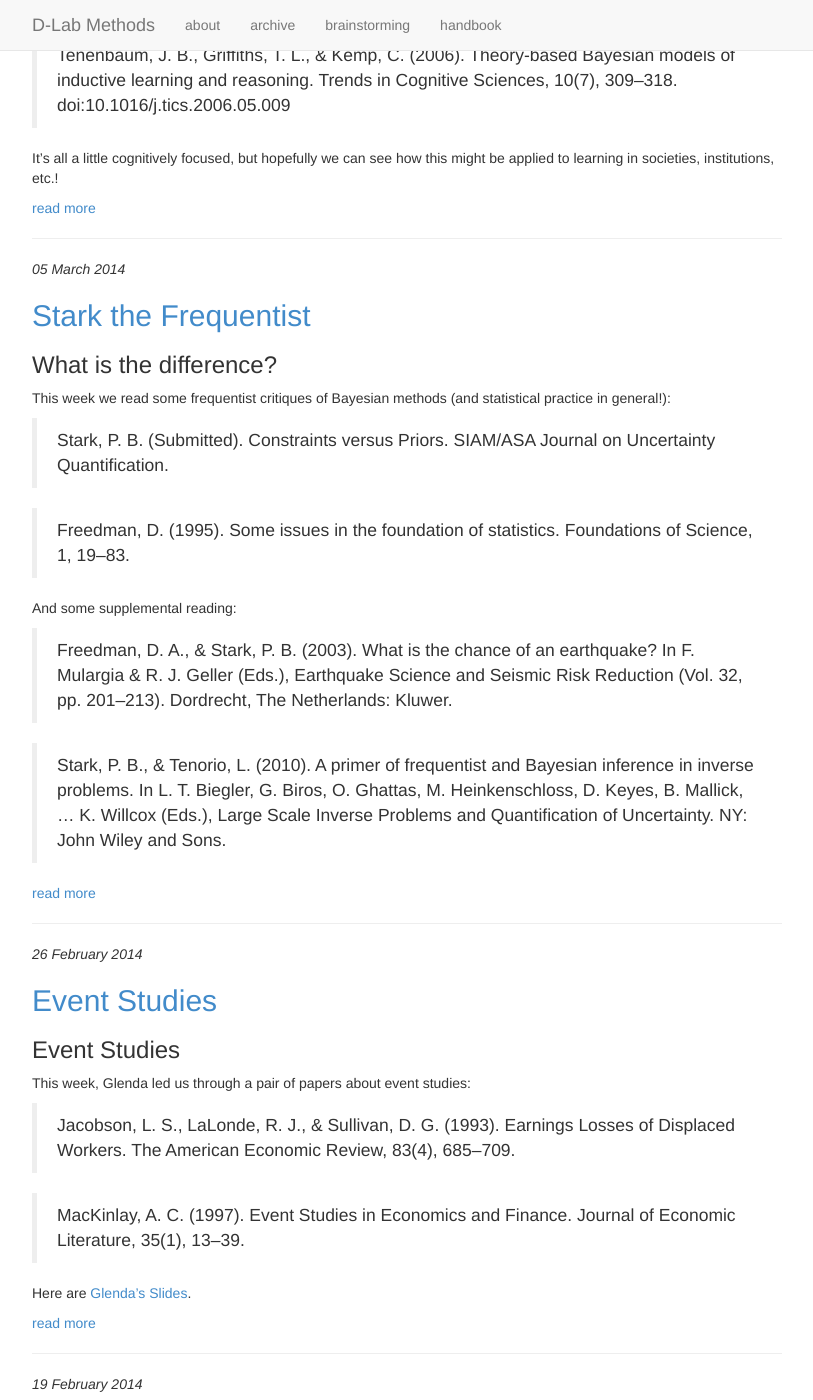
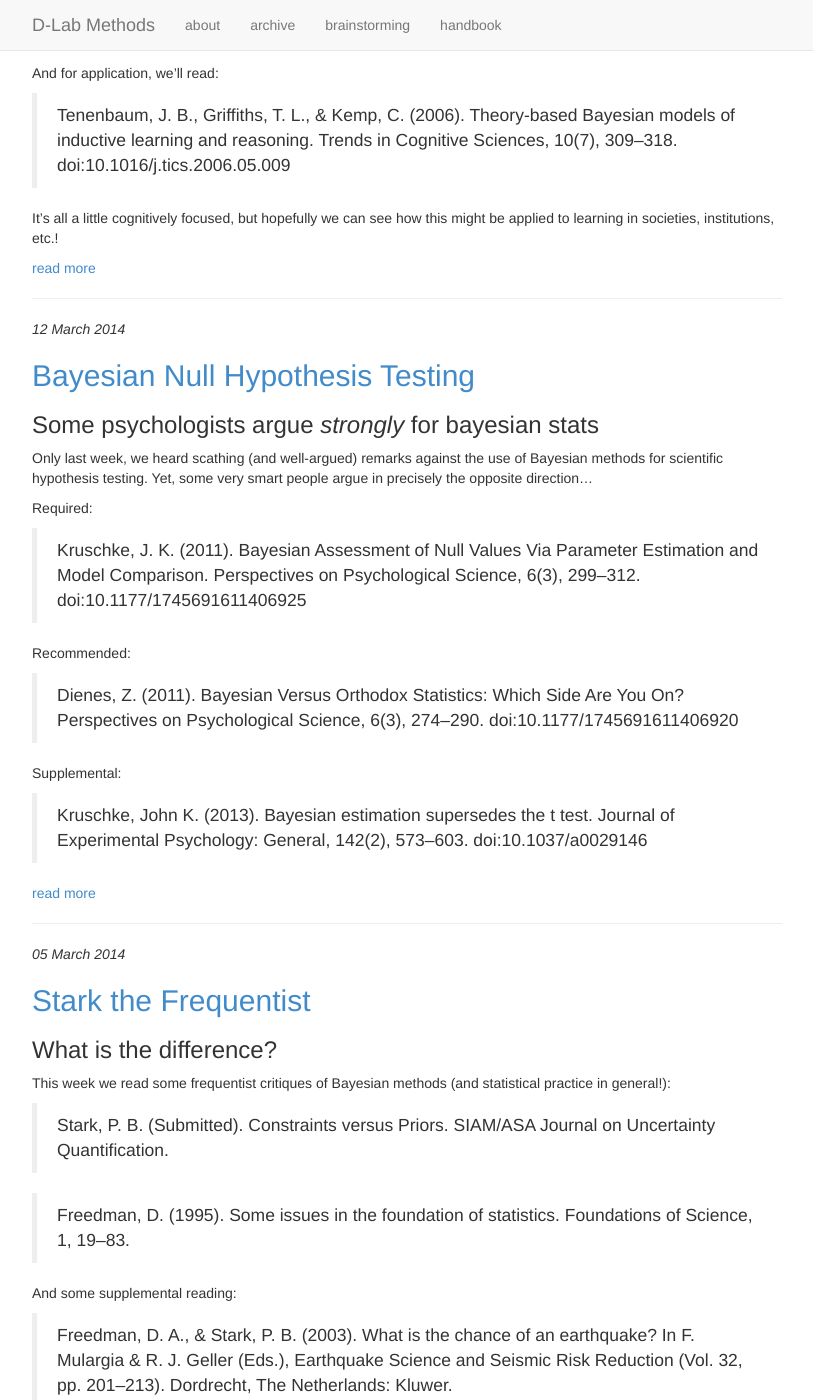
Before and after one commit to dlab-berkeley/dlab-methods, a Jekyll site: the page built from index.md, in a window 1280 px wide and 1400 px high, scrolled down 1264 px. Shown: the whole window, without its empty margins (38-851 px from the left). Built offline with Jekyll 4.4.1, drawn with Linux system fonts in a browser that asks for light colours; Markdown is read by kramdown in place of the engine named in the settings; some of the changed text lies outside the part shown.

Commit message:
Fixing a bayesian gap, minor tag updates

```diff
--- /dev/null
+++ b/_posts/2014-03-12-bayesian-null-hypotheses.md
@@ -0,0 +1,33 @@
+---
+layout: post
+title: Bayesian Null Hypothesis Testing
+author: Dav Clark
+---
+### Some psychologists argue *strongly* for bayesian stats
+
+Only last week, we heard scathing (and well-argued) remarks against the use of
+Bayesian methods for scientific hypothesis testing. Yet, some very smart people
+argue in precisely the opposite direction...
+
+Required:
+
+> Kruschke, J. K. (2011). Bayesian Assessment of Null Values Via Parameter Estimation and Model Comparison. Perspectives on Psychological Science, 6(3), 299–312. doi:10.1177/1745691611406925
+
+Recommended:
+> Dienes, Z. (2011). Bayesian Versus Orthodox Statistics: Which Side Are You On? Perspectives on Psychological Science, 6(3), 274–290. doi:10.1177/1745691611406920
+
+Supplemental:
+> Kruschke, John K. (2013). Bayesian estimation supersedes the t test. Journal of Experimental Psychology: General, 142(2), 573–603. doi:10.1037/a0029146
+
+
+<!--more-->
+
+Despite the appeal of Dienes' preferred method of model choice, given it's
+analogous structure to Neyman-Pearson Null Hypothesis Significance Testing
+(NHST), the results appear to vary quite readily given your choice of prior. Of
+course, Deines -- and some other Bayesians -- think this is a strength.
+
+However, it just feels safer to use Kruschke's preferred method of the
+construction of "credible intervals" -- much more analogous to frequentist
+confidence intervals. Of course, maybe confidence intervals are superior to NHST
+in the frequentist world as well...
--- a/_posts/2014-04-30-text-processing.md
+++ b/_posts/2014-04-30-text-processing.md
@@ -8,10 +8,12 @@ author: Dav Clark
 Laura's been a great expositor of text analysis methods here in the D-Lab (and
 beyond). This week, we'll look at a pair of papers by Grimmer and colleagues:
 
+Required:
 > Grimmer, J., & Stewart, B. M. (2013). Text as Data: The Promise and Pitfalls
 > of Automatic Content Analysis Methods for Political Texts. Political Analysis,
 > 21(3), 267–297. doi:10.1093/pan/mps028
 
+Supplemental:
 > Grimmer, Justin, & King, G. (2011).
 > General purpose computer-assisted clustering and conceptualization.
 > Proceedings of the National Academy of Sciences, 108(7), 2643–2650.
```
